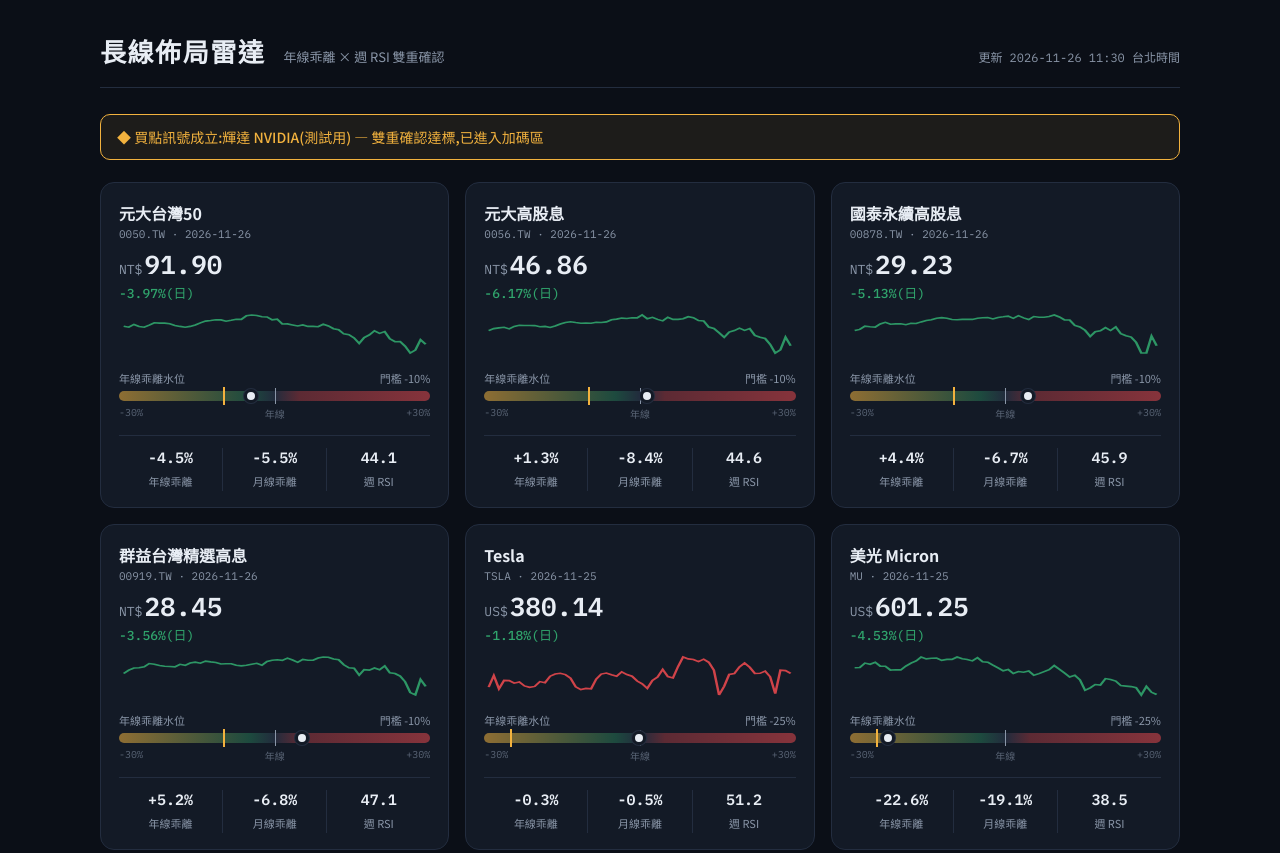
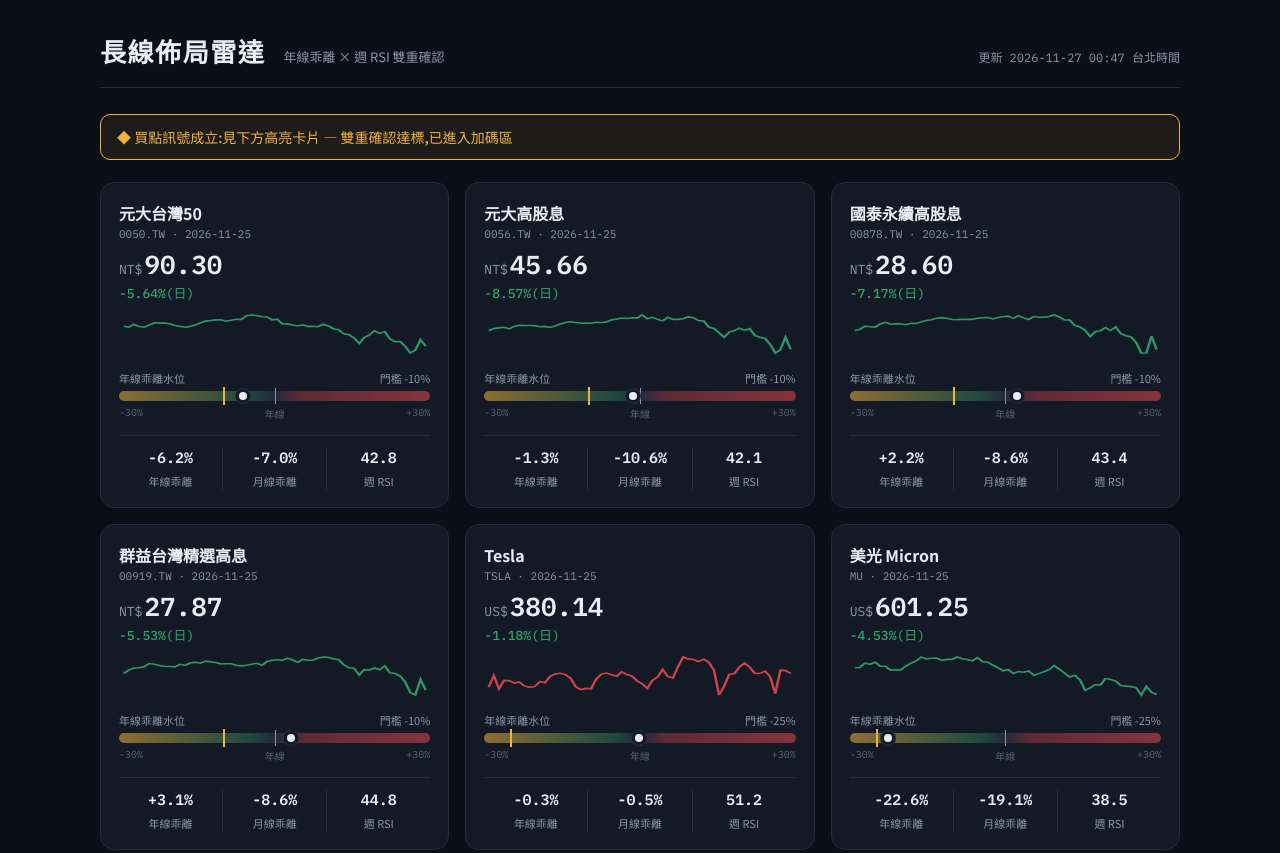
Before and after one commit to kellywukelly/invest-radar, a plain HTML site: page docs/index.html in a window 1280 px wide. Shown: the top 853 px of the page. Drawn offline with Linux system fonts and the light colour scheme.

Commit message:
chore: 更新儀表板 2026-11-27 00:47

```diff
--- a/docs/index.html
+++ b/docs/index.html
@@ -79,11 +79,11 @@
   <header>
     <h1>長線佈局雷達</h1>
     <span class="sub">年線乖離 × 週 RSI 雙重確認</span>
-    <span class="stamp">更新 2026-11-26 11:30 台北時間</span>
+    <span class="stamp">更新 2026-11-27 00:47 台北時間</span>
   </header>
 
 
-  <div class="banner">◆ 買點訊號成立:輝達 NVIDIA(測試用) — 雙重確認達標,已進入加碼區</div>
+  <div class="banner">◆ 買點訊號成立:見下方高亮卡片 — 雙重確認達標,已進入加碼區</div>
 
 
   <div class="grid">
@@ -92,18 +92,18 @@
       <div class="top">
         <div>
           <div class="name">元大台灣50</div>
-          <div class="sym">0050.TW · 2026-11-26</div>
+          <div class="sym">0050.TW · 2026-11-25</div>
         </div>
 
       </div>
 
-      <div class="price"><small>NT$</small>91.90</div>
+      <div class="price"><small>NT$</small>90.30</div>
       <div class="chg neg">
-        -3.97%(日)
+        -5.64%(日)
       </div>
 
       <svg class="spark" width="100%" height="44" viewBox="0 0 200 44" preserveAspectRatio="none">
-        <polyline points="3.0,14.3 6.3,15.2 9.6,12.5 12.9,14.5 16.2,15.2 19.4,13.2 22.7,10.8 26.0,11.1 29.3,11.1 32.6,11.7 35.9,13.4 39.2,14.4 42.5,15.2 45.7,14.4 49.0,13.0 52.3,10.9 55.6,9.1 58.9,8.5 62.2,7.8 65.5,7.9 68.8,9.2 72.1,8.3 75.3,7.3 78.6,7.4 81.9,3.7 85.2,3.0 88.5,3.5 91.8,4.8 95.1,5.0 98.4,7.9 101.6,7.1 104.9,12.0 108.2,11.9 111.5,12.9 114.8,14.0 118.1,12.9 121.4,14.4 124.7,14.4 127.9,14.7 131.2,12.3 134.5,14.0 137.8,16.7 141.1,17.7 144.4,21.9 147.7,22.7 151.0,25.9 154.3,31.5 157.5,25.6 160.8,22.9 164.1,18.8 167.4,21.4 170.7,19.6 174.0,26.8 177.3,29.7 180.6,29.6 183.8,34.2 187.1,41.0 190.4,38.0 193.7,27.7 197.0,32.2" fill="none"
+        <polyline points="3.0,14.3 6.3,15.2 9.6,12.5 12.9,14.5 16.2,15.2 19.4,13.2 22.7,10.8 26.0,11.1 29.3,11.1 32.6,11.7 35.9,13.4 39.2,14.4 42.5,15.2 45.7,14.4 49.0,13.0 52.3,10.9 55.6,9.1 58.9,8.5 62.2,7.8 65.5,7.9 68.8,9.2 72.1,8.3 75.3,7.3 78.6,7.4 81.9,3.7 85.2,3.0 88.5,3.5 91.8,4.8 95.1,5.0 98.4,7.9 101.6,7.1 104.9,12.0 108.2,11.9 111.5,12.9 114.8,14.0 118.1,12.9 121.4,14.4 124.7,14.4 127.9,14.7 131.2,12.3 134.5,14.0 137.8,16.7 141.1,17.7 144.4,21.9 147.7,22.7 151.0,25.9 154.3,31.5 157.5,25.6 160.8,22.9 164.1,18.8 167.4,21.4 170.7,19.6 174.0,26.8 177.3,29.7 180.6,29.6 183.8,34.2 187.1,41.0 190.4,38.0 193.7,27.7 197.0,34.1" fill="none"
           stroke="#30A46C" stroke-width="1.6"/>
       </svg>
 
@@ -112,21 +112,21 @@
       <div class="gauge">
         <span class="zero"></span>
         <span class="flag" style="left:33.33%"></span>
-        <span class="pin" style="left:42.5%"></span>
+        <span class="pin" style="left:39.73%"></span>
       </div>
       <div class="gauge-scale"><span>-30%</span><span>年線</span><span>+30%</span></div>
 
       <div class="stats">
         <div class="stat">
-          <b>-4.5%</b>
+          <b>-6.2%</b>
           <span>年線乖離</span>
         </div>
         <div class="stat">
-          <b>-5.5%</b>
+          <b>-7.0%</b>
           <span>月線乖離</span>
         </div>
         <div class="stat">
-          <b>44.1</b>
+          <b>42.8</b>
           <span>週 RSI</span>
         </div>
       </div>
@@ -136,18 +136,18 @@
       <div class="top">
         <div>
           <div class="name">元大高股息</div>
-          <div class="sym">0056.TW · 2026-11-26</div>
+          <div class="sym">0056.TW · 2026-11-25</div>
         </div>
 
       </div>
 
-      <div class="price"><small>NT$</small>46.86</div>
+      <div class="price"><small>NT$</small>45.66</div>
       <div class="chg neg">
-        -6.17%(日)
+        -8.57%(日)
       </div>
 
       <svg class="spark" width="100%" height="44" viewBox="0 0 200 44" preserveAspectRatio="none">
-        <polyline points="3.0,18.7 6.3,16.6 9.6,15.9 12.9,15.3 16.2,16.9 19.4,14.4 22.7,13.2 26.0,13.5 29.3,13.5 32.6,13.6 35.9,14.7 39.2,14.4 42.5,15.5 45.7,14.0 49.0,12.0 52.3,10.5 55.6,9.7 58.9,10.5 62.2,11.2 65.5,11.0 68.8,11.3 72.1,10.2 75.3,10.5 78.6,9.9 81.9,7.8 85.2,7.1 88.5,6.1 91.8,6.5 95.1,5.7 98.4,5.9 101.6,3.0 104.9,6.7 108.2,5.3 111.5,7.4 114.8,8.9 118.1,5.3 121.4,7.4 124.7,7.4 127.9,6.7 131.2,4.7 134.5,5.7 137.8,8.6 141.1,8.9 144.4,15.1 147.7,16.5 151.0,20.7 154.3,25.3 157.5,20.1 160.8,18.6 164.1,16.2 167.4,18.4 170.7,16.6 174.0,23.4 177.3,25.3 180.6,26.5 183.8,32.3 187.1,41.0 190.4,37.9 193.7,25.2 197.0,33.8" fill="none"
+        <polyline points="3.0,18.7 6.3,16.6 9.6,15.9 12.9,15.3 16.2,16.9 19.4,14.4 22.7,13.2 26.0,13.5 29.3,13.5 32.6,13.6 35.9,14.7 39.2,14.4 42.5,15.5 45.7,14.0 49.0,12.0 52.3,10.5 55.6,9.7 58.9,10.5 62.2,11.2 65.5,11.0 68.8,11.3 72.1,10.2 75.3,10.5 78.6,9.9 81.9,7.8 85.2,7.1 88.5,6.1 91.8,6.5 95.1,5.7 98.4,5.9 101.6,3.0 104.9,6.7 108.2,5.3 111.5,7.4 114.8,8.9 118.1,5.3 121.4,7.4 124.7,7.4 127.9,6.7 131.2,4.7 134.5,5.7 137.8,8.6 141.1,8.9 144.4,15.1 147.7,16.5 151.0,20.7 154.3,25.3 157.5,20.1 160.8,18.6 164.1,16.2 167.4,18.4 170.7,16.6 174.0,23.4 177.3,25.3 180.6,26.5 183.8,32.3 187.1,41.0 190.4,37.9 193.7,25.2 197.0,37.2" fill="none"
           stroke="#30A46C" stroke-width="1.6"/>
       </svg>
 
@@ -156,21 +156,21 @@
       <div class="gauge">
         <span class="zero"></span>
         <span class="flag" style="left:33.33%"></span>
-        <span class="pin" style="left:52.13%"></span>
+        <span class="pin" style="left:47.83%"></span>
       </div>
       <div class="gauge-scale"><span>-30%</span><span>年線</span><span>+30%</span></div>
 
       <div class="stats">
         <div class="stat">
-          <b>+1.3%</b>
+          <b>-1.3%</b>
           <span>年線乖離</span>
         </div>
         <div class="stat">
-          <b>-8.4%</b>
+          <b>-10.6%</b>
           <span>月線乖離</span>
         </div>
         <div class="stat">
-          <b>44.6</b>
+          <b>42.1</b>
           <span>週 RSI</span>
         </div>
       </div>
@@ -180,18 +180,18 @@
       <div class="top">
         <div>
           <div class="name">國泰永續高股息</div>
-          <div class="sym">00878.TW · 2026-11-26</div>
+          <div class="sym">00878.TW · 2026-11-25</div>
         </div>
 
       </div>
 
-      <div class="price"><small>NT$</small>29.23</div>
+      <div class="price"><small>NT$</small>28.60</div>
       <div class="chg neg">
-        -5.13%(日)
+        -7.17%(日)
       </div>
 
       <svg class="spark" width="100%" height="44" viewBox="0 0 200 44" preserveAspectRatio="none">
-        <polyline points="3.0,18.5 6.3,17.4 9.6,14.1 12.9,14.7 16.2,15.1 19.4,12.0 22.7,10.4 26.0,12.2 29.3,11.9 32.6,11.8 35.9,12.7 39.2,11.3 42.5,11.5 45.7,9.9 49.0,8.4 52.3,7.8 55.6,6.2 58.9,5.6 62.2,6.3 65.5,7.5 68.8,7.8 72.1,7.4 75.3,7.4 78.6,7.4 81.9,6.2 85.2,5.8 88.5,5.5 91.8,6.9 95.1,5.4 98.4,4.8 101.6,4.1 104.9,6.3 108.2,3.7 111.5,5.9 114.8,7.5 118.1,4.5 121.4,5.2 124.7,5.2 127.9,4.5 131.2,3.0 134.5,5.0 137.8,7.9 141.1,8.0 144.4,13.4 147.7,14.9 151.0,18.3 154.3,24.4 157.5,19.8 160.8,18.8 164.1,15.6 167.4,18.5 170.7,15.0 174.0,21.8 177.3,23.8 180.6,25.1 183.8,30.4 187.1,41.0 190.4,40.9 193.7,24.1 197.0,33.7" fill="none"
+        <polyline points="3.0,18.5 6.3,17.4 9.6,14.1 12.9,14.7 16.2,15.1 19.4,12.0 22.7,10.4 26.0,12.2 29.3,11.9 32.6,11.8 35.9,12.7 39.2,11.3 42.5,11.5 45.7,9.9 49.0,8.4 52.3,7.8 55.6,6.2 58.9,5.6 62.2,6.3 65.5,7.5 68.8,7.8 72.1,7.4 75.3,7.4 78.6,7.4 81.9,6.2 85.2,5.8 88.5,5.5 91.8,6.9 95.1,5.4 98.4,4.8 101.6,4.1 104.9,6.3 108.2,3.7 111.5,5.9 114.8,7.5 118.1,4.5 121.4,5.2 124.7,5.2 127.9,4.5 131.2,3.0 134.5,5.0 137.8,7.9 141.1,8.0 144.4,13.4 147.7,14.9 151.0,18.3 154.3,24.4 157.5,19.8 160.8,18.8 164.1,15.6 167.4,18.5 170.7,15.0 174.0,21.8 177.3,23.8 180.6,25.1 183.8,30.4 187.1,41.0 190.4,40.9 193.7,24.1 197.0,37.5" fill="none"
           stroke="#30A46C" stroke-width="1.6"/>
       </svg>
 
@@ -200,21 +200,21 @@
       <div class="gauge">
         <span class="zero"></span>
         <span class="flag" style="left:33.33%"></span>
-        <span class="pin" style="left:57.38%"></span>
+        <span class="pin" style="left:53.65%"></span>
       </div>
       <div class="gauge-scale"><span>-30%</span><span>年線</span><span>+30%</span></div>
 
       <div class="stats">
         <div class="stat">
-          <b>+4.4%</b>
+          <b>+2.2%</b>
           <span>年線乖離</span>
         </div>
         <div class="stat">
-          <b>-6.7%</b>
+          <b>-8.6%</b>
           <span>月線乖離</span>
         </div>
         <div class="stat">
-          <b>45.9</b>
+          <b>43.4</b>
           <span>週 RSI</span>
         </div>
       </div>
@@ -224,18 +224,18 @@
       <div class="top">
         <div>
           <div class="name">群益台灣精選高息</div>
-          <div class="sym">00919.TW · 2026-11-26</div>
+          <div class="sym">00919.TW · 2026-11-25</div>
         </div>
 
       </div>
 
-      <div class="price"><small>NT$</small>28.45</div>
+      <div class="price"><small>NT$</small>27.87</div>
       <div class="chg neg">
-        -3.56%(日)
+        -5.53%(日)
       </div>
 
       <svg class="spark" width="100%" height="44" viewBox="0 0 200 44" preserveAspectRatio="none">
-        <polyline points="3.0,19.5 6.3,16.2 9.6,14.0 12.9,13.8 16.2,12.7 19.4,9.5 22.7,10.2 26.0,11.5 29.3,12.3 32.6,12.5 35.9,12.9 39.2,10.3 42.5,11.3 45.7,9.0 49.0,8.2 52.3,9.2 55.6,7.1 58.9,7.9 62.2,8.5 65.5,10.0 68.8,9.7 72.1,9.7 75.3,11.3 78.6,11.9 81.9,11.3 85.2,10.2 88.5,9.3 91.8,11.2 95.1,7.4 98.4,6.3 101.6,5.7 104.9,6.4 108.2,4.1 111.5,6.0 114.8,8.3 118.1,5.4 121.4,6.2 124.7,6.2 127.9,4.0 131.2,3.0 134.5,3.2 137.8,5.0 141.1,5.8 144.4,10.8 147.7,13.8 151.0,14.2 154.3,21.1 157.5,15.6 160.8,16.1 164.1,14.0 167.4,15.8 170.7,12.0 174.0,18.8 177.3,19.5 180.6,22.1 183.8,27.7 187.1,38.6 190.4,41.0 193.7,25.4 197.0,32.3" fill="none"
+        <polyline points="3.0,19.5 6.3,16.2 9.6,14.0 12.9,13.8 16.2,12.7 19.4,9.5 22.7,10.2 26.0,11.5 29.3,12.3 32.6,12.5 35.9,12.9 39.2,10.3 42.5,11.3 45.7,9.0 49.0,8.2 52.3,9.2 55.6,7.1 58.9,7.9 62.2,8.5 65.5,10.0 68.8,9.7 72.1,9.7 75.3,11.3 78.6,11.9 81.9,11.3 85.2,10.2 88.5,9.3 91.8,11.2 95.1,7.4 98.4,6.3 101.6,5.7 104.9,6.4 108.2,4.1 111.5,6.0 114.8,8.3 118.1,5.4 121.4,6.2 124.7,6.2 127.9,4.0 131.2,3.0 134.5,3.2 137.8,5.0 141.1,5.8 144.4,10.8 147.7,13.8 151.0,14.2 154.3,21.1 157.5,15.6 160.8,16.1 164.1,14.0 167.4,15.8 170.7,12.0 174.0,18.8 177.3,19.5 180.6,22.1 183.8,27.7 187.1,38.6 190.4,41.0 193.7,25.4 197.0,36.1" fill="none"
           stroke="#30A46C" stroke-width="1.6"/>
       </svg>
 
@@ -244,21 +244,21 @@
       <div class="gauge">
         <span class="zero"></span>
         <span class="flag" style="left:33.33%"></span>
-        <span class="pin" style="left:58.67%"></span>
+        <span class="pin" style="left:55.1%"></span>
       </div>
       <div class="gauge-scale"><span>-30%</span><span>年線</span><span>+30%</span></div>
 
       <div class="stats">
         <div class="stat">
-          <b>+5.2%</b>
+          <b>+3.1%</b>
           <span>年線乖離</span>
         </div>
         <div class="stat">
-          <b>-6.8%</b>
+          <b>-8.6%</b>
           <span>月線乖離</span>
         </div>
         <div class="stat">
-          <b>47.1</b>
+          <b>44.8</b>
           <span>週 RSI</span>
         </div>
       </div>
```
